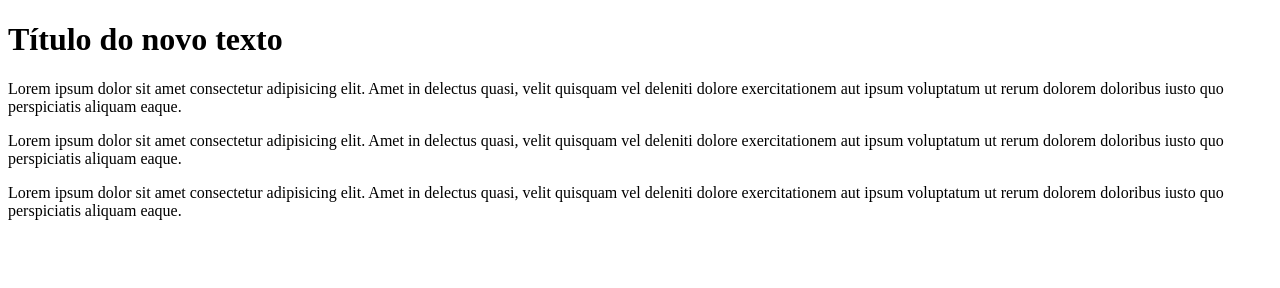
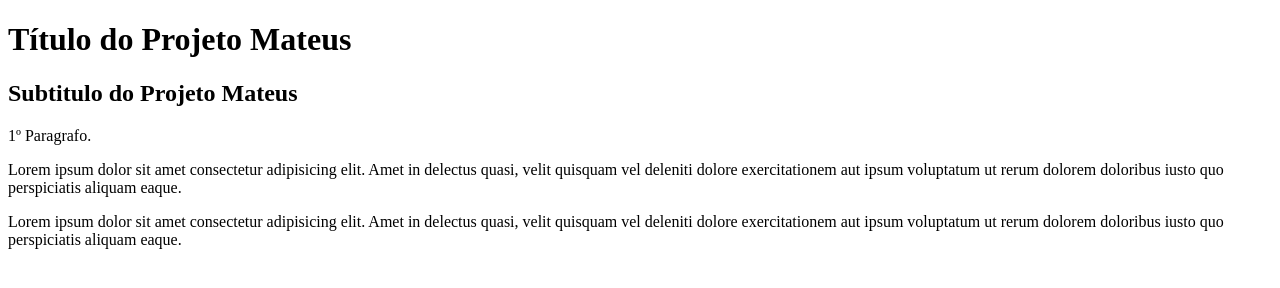
Before and after one commit to Matx18/mateus, a plain HTML site: page index.html in a window 1280 px wide. Drawn offline with Linux system fonts and the light colour scheme.

Commit message:
[DEV] incompatibilidade entre os arquivos;

```diff
--- a/index.html
+++ b/index.html
@@ -3,13 +3,15 @@
 <head>
     <meta charset="UTF-8">
     <meta name="viewport" content="width=device-width, initial-scale=1.0">
-    <title>Document</title>
+    <title>Projeto Mateus</title>
 </head>
 <body>
 
-    <h1>Título do novo texto</h1>
+    <h1>Título do Projeto Mateus</h1>
 
-    <p>Lorem ipsum dolor sit amet consectetur adipisicing elit. Amet in delectus quasi, velit quisquam vel deleniti dolore exercitationem aut ipsum voluptatum ut rerum dolorem doloribus iusto quo perspiciatis aliquam eaque.</p>
+    <h2>Subtitulo do Projeto Mateus</h2>
+
+    <p>1º Paragrafo.</p>
     <p>Lorem ipsum dolor sit amet consectetur adipisicing elit. Amet in delectus quasi, velit quisquam vel deleniti dolore exercitationem aut ipsum voluptatum ut rerum dolorem doloribus iusto quo perspiciatis aliquam eaque.</p>
     <p>Lorem ipsum dolor sit amet consectetur adipisicing elit. Amet in delectus quasi, velit quisquam vel deleniti dolore exercitationem aut ipsum voluptatum ut rerum dolorem doloribus iusto quo perspiciatis aliquam eaque.</p>
 
```
